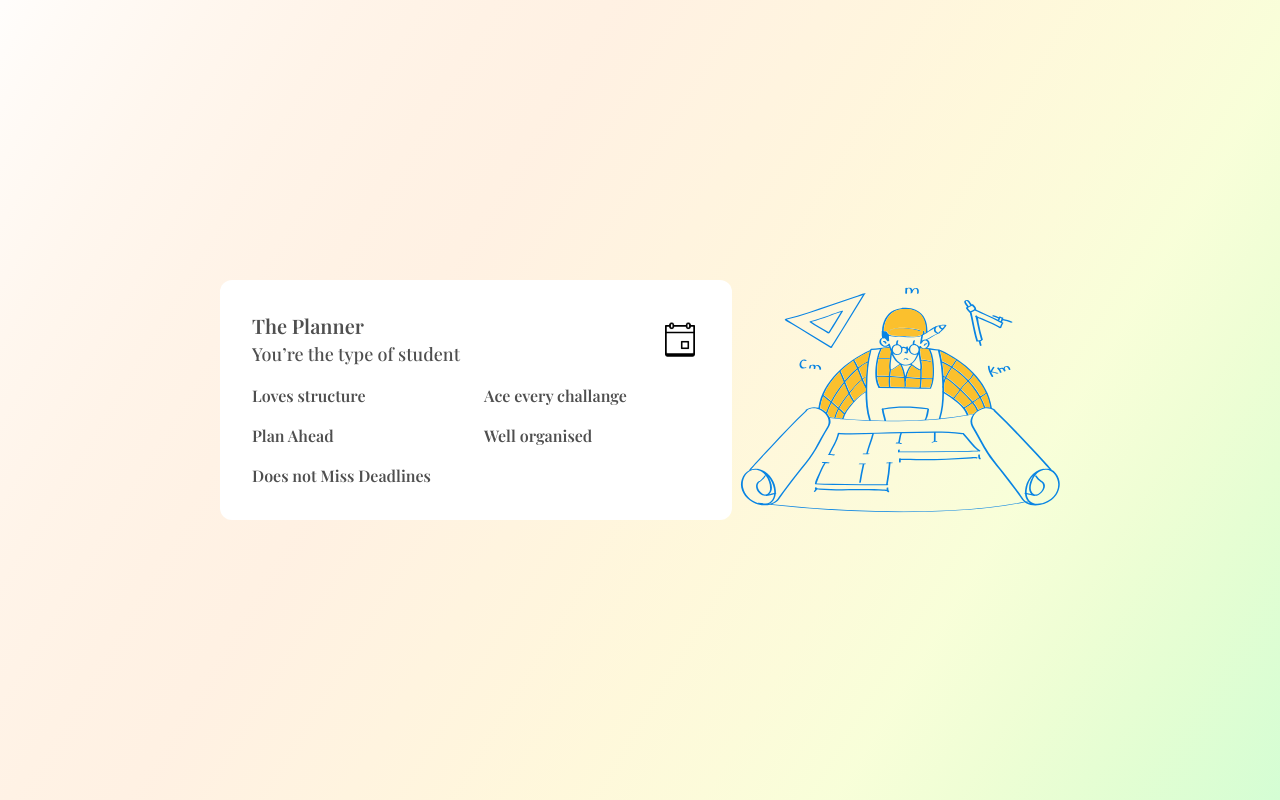
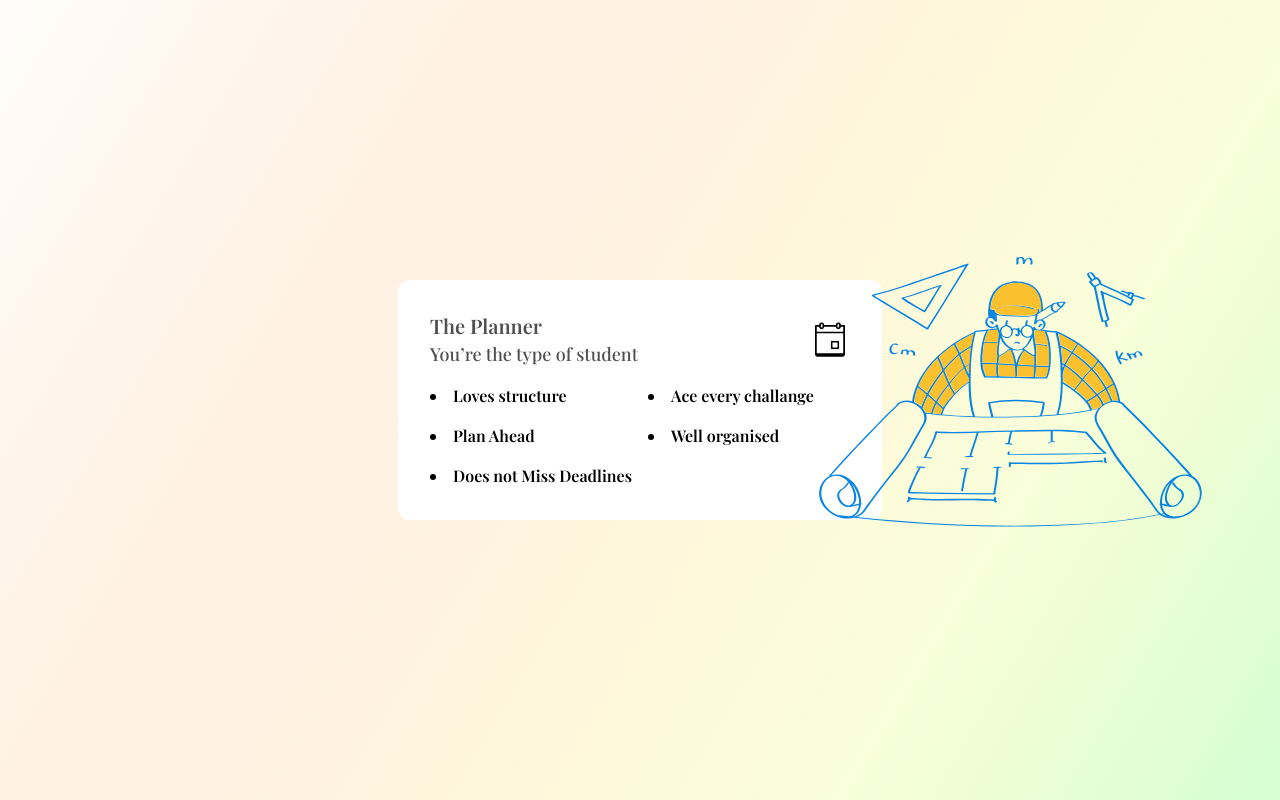
Before and after one commit to suvvadAshok/QuizMaster, a React (Vite) app: page /result in a window 1280 px wide. Built offline with nearby package versions, Linux system fonts and the light colour scheme; a web font is replaced by a local one.

Commit message:
remove log statements

```diff
--- a/src/Pages/Home.jsx
+++ b/src/Pages/Home.jsx
@@ -88,7 +88,7 @@ const HomePage = () => {
         quiz! Share your results with friends and see who they are!
       </p>
       <div className="md:hidden max-md:sticky max-md:bottom-2 max-md:w-[100%] max-md:bg-[#fbbd2d] text-black py-3 text-center text-xl rounded-xl font-500">
-        <Link to="/quiz" className=" text-nowrap">
+        <Link to="/quiz" className="text-nowrap">
           Let&rsquo;s start
         </Link>
       </div>
--- a/src/Pages/Quiz.jsx
+++ b/src/Pages/Quiz.jsx
@@ -10,6 +10,7 @@ import { BottomQuestionSteps } from "../components/bottomQuestionStep.jsx";
 import { useNavigate } from "react-router-dom";
 import { useAtom } from "jotai";
 import { userAtom } from "../atom.js";
+// import { answerAtom } from "../atom.js";
 
 function Quiz() {
   const navigate = useNavigate();
@@ -37,7 +38,6 @@ function Quiz() {
     }
 
     const ans = Object.values(answers);
-    console.log("ans", ans);
     let max = 0;
     let value = "";
     for (let i = 0; i < ans.length; i++) {
@@ -54,9 +54,7 @@ function Quiz() {
     }
     setUser(value);
     navigate("/details");
-    console.log("Submitted Answers:", answers);
   };
-
   const handleAnswerChange = (question, answer) => {
     setAnswers((prev) => ({
       ...prev,
--- a/src/Pages/Result.jsx
+++ b/src/Pages/Result.jsx
@@ -17,10 +17,10 @@ function Result() {
   const userData = resultData.find((data) => data.user.includes(user));
 
   return (
-    <section className="w-screen h-screen font-custome_font_1 max-sm:px-5 max-sm:w-full bg-custom-gradient">
-      <div className="flex max-md:flex-col justify-center items-center h-full gap-2">
-        <div className="bg-white rounded-xl p-8 w-[40%] max-md:w-[90%] flex flex-col gap-4">
-          <div className="flex justify-between items-center">
+    <section className="w-screen h-screen font-custome_font_1 max-sm:px-5 max-sm:w-full bg-custom-gradient flex justify-center items-center">
+      {/* <div className="flex max-md:flex-col justify-center items-center h-full gap-2 "> */}
+      <div className="bg-white rounded-xl p-8 max-md:w-[90%] flex flex-col md:justify-center justify-start items-center gap-4 lg:relative">
+        <div className="flex justify-between items-center w-full">
           <div>
             <p className="text-xl font-semibold">{userData.user}</p>
             <p className="text-lg font-medium">You’re the type of student</p>
@@ -31,11 +31,10 @@ function Result() {
         </div>
         <div className="grid grid-cols-2 max-md:grid-cols-1 gap-4">
           {userData.keywords.map((i) => (
-              <p key={i} className="font-semibold text-nowrap max-sm:text-wrap">
+            <li key={i} className="font-semibold text-nowrap max-sm:text-wrap">
               {i}
-              </p>
+            </li>
           ))}
-          </div>
         </div>
         {userData.userImg}
       </div>
@@ -49,7 +48,7 @@ const resultData = [
   {
     user: "The Planner",
     userImg: (
-      <Planner className="max-md:h-40 max-sm:h-32 max-sm:w-60 max-md:w-72 h-80 w-80" />
+      <Planner className="max-md:h-40 max-sm:h-32 max-sm:w-60 max-md:w-72 h-96 w-96 lg:absolute lg:-right-80 lg:-bottom-16" />
     ),
     keywords: [
       "Loves structure",
@@ -63,7 +62,7 @@ const resultData = [
   {
     user: "The Last Minute Genius",
     userImg: (
-      <LastMinuteGenius className="max-md:h-40 max-sm:h-32 max-sm:w-60 max-md:w-72 h-80 w-80" />
+      <LastMinuteGenius className="max-md:h-40 max-sm:h-32 max-sm:w-60 max-md:w-72 h-96 w-96" />
     ),
     keywords: [
       "Thrives Under Pressure",
--- a/src/assets/images/number_2.jsx
+++ b/src/assets/images/number_2.jsx
@@ -7,7 +7,6 @@ QuestionTwo.propTypes = {
 };
 
 export function QuestionTwo({ fill, stroke, className }) {
-  console.log(fill);
   return (
     <svg viewBox="0 0 152 152" className={className}>
       <g opacity="1">
--- a/src/atom.js
+++ b/src/atom.js
@@ -1,3 +1,10 @@
 import { atom } from "jotai";
 
 export const userAtom = atom("");
+export const answerAtom = atom({
+  "How do you prepare for exams?": "",
+  "When it comes to CAS (Creativity, Activity, Service), you...": "",
+  "How do you tackle TOK (Theory of Knowledge)?": "",
+  "What's your biggest IB exam tip?": "",
+  "What do you do when you're stressed?": "",
+});
--- a/src/components/questionSteps.jsx
+++ b/src/components/questionSteps.jsx
@@ -17,10 +17,8 @@ export function QuestionSteps({ setQNum, qNum, answers }) {
   const [able, setAble] = React.useState([]);
 
   React.useEffect(() => {
-    console.log(able);
     setAble(Object.values(answers).map((i) => (i ? "able" : "notAble")));
   }, [qNum]);
-  console.log(qNum);
 
   return (
     <div className="relative max-md:hidden">
```
Lines whose indentation alone changed are shown as unchanged.
